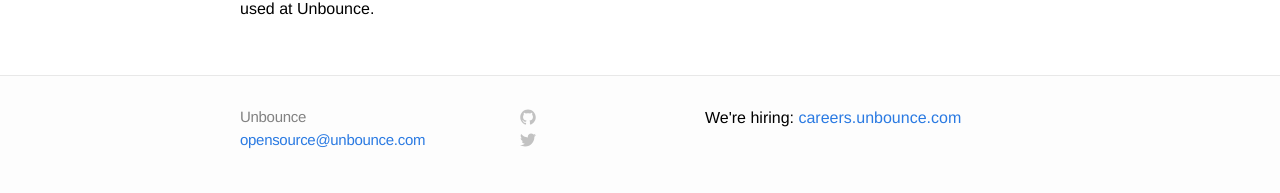
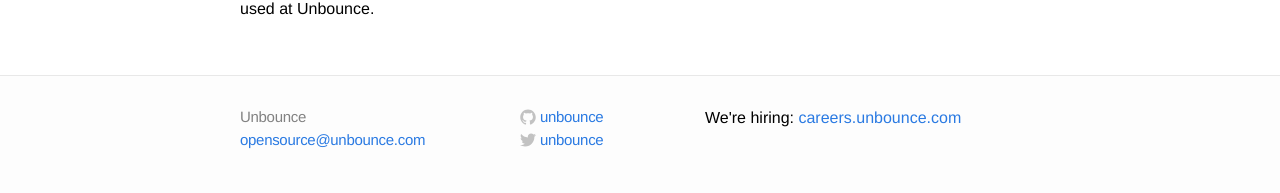
Before and after one commit to unbounce/unbounce.github.io, a Jekyll site: the page built from index.html, in a window 1280 px wide. Shown: the part 1023-1216 px from the top of the page. Built offline with Jekyll 4.4.1, drawn with Linux system fonts in a browser that asks for light colours; nearby versions of some CDN libraries.

Commit message:
Added the Unbounce username

```diff
--- a/_config.yml
+++ b/_config.yml
@@ -5,6 +5,7 @@
 description: ""
 baseurl: ""
 url: "http://unbounce.com"
+username: unbounce
 
 # Build settings
 markdown: kramdown
```
